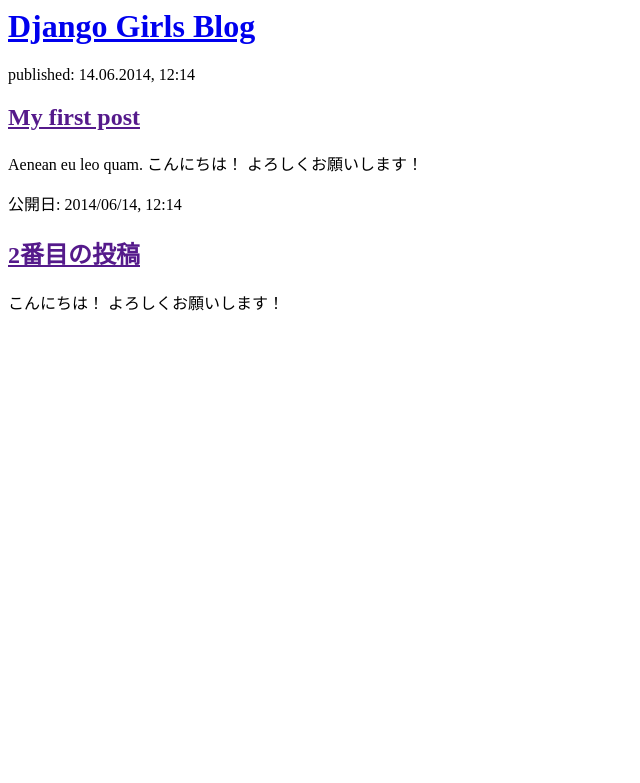
After one commit to sunicom/my-first-blog, a Django app: template templates/blog/post_list - コピー.html in a window 1280 px wide. The commit adds this page. Shown: the top 783 px of the page, without its empty margins (0-640 px from the left). Run offline with Django 4.2, Linux system fonts and the light colour scheme; the template is opened without the code that fills it, so the values that code supplies are empty.

Commit message:
My Django Girls app, first commit

```diff
--- a/blog/urls.py
+++ b/blog/urls.py
@@ -1,6 +1,9 @@
 from django.urls import path
 from . import views
+#from .views import SampleAppList
+
 
 urlpatterns = [
-    path('', views.post_list, name='post_list'),
+    path('', views.SampleAppList.as_view()),
+    path('smaple', views.post_list, name='post_list'),
 ]
--- a/blog/views.py
+++ b/blog/views.py
@@ -1,6 +1,12 @@
 from django.shortcuts import render
+from django.views.generic.list import ListView
+from .models import Post
 
 # Create your views here.
+class SampleAppList(ListView):
+    template_name = 'blog/post_list.html'
+    model = Post
+
 
 def post_list(request):
     return render(request, 'blog/post_list.html', {})
--- /dev/null
+++ b/templates/blog/post_list - コピー.html
@@ -0,0 +1,22 @@
+<html>
+    <head>
+        <title>Django Girls blog</title>
+    </head>
+    <body>
+        <div>
+            <h1><a href="/">Django Girls Blog</a></h1>
+        </div>
+
+        <div>
+            <p>published: 14.06.2014, 12:14</p>
+            <h2><a href="">My first post</a></h2>
+            <p>Aenean eu leo quam. こんにちは！ よろしくお願いします！ </p>
+        </div>
+
+        <div>
+            <p>公開日: 2014/06/14, 12:14</p>
+            <h2><a href="">2番目の投稿</a></h2>
+            <p> こんにちは！ よろしくお願いします！ </p>
+        </div>
+    </body>
+</html>
```
Also changed, not shown: templates/blog/post_list.html (+7 -10 lines).
